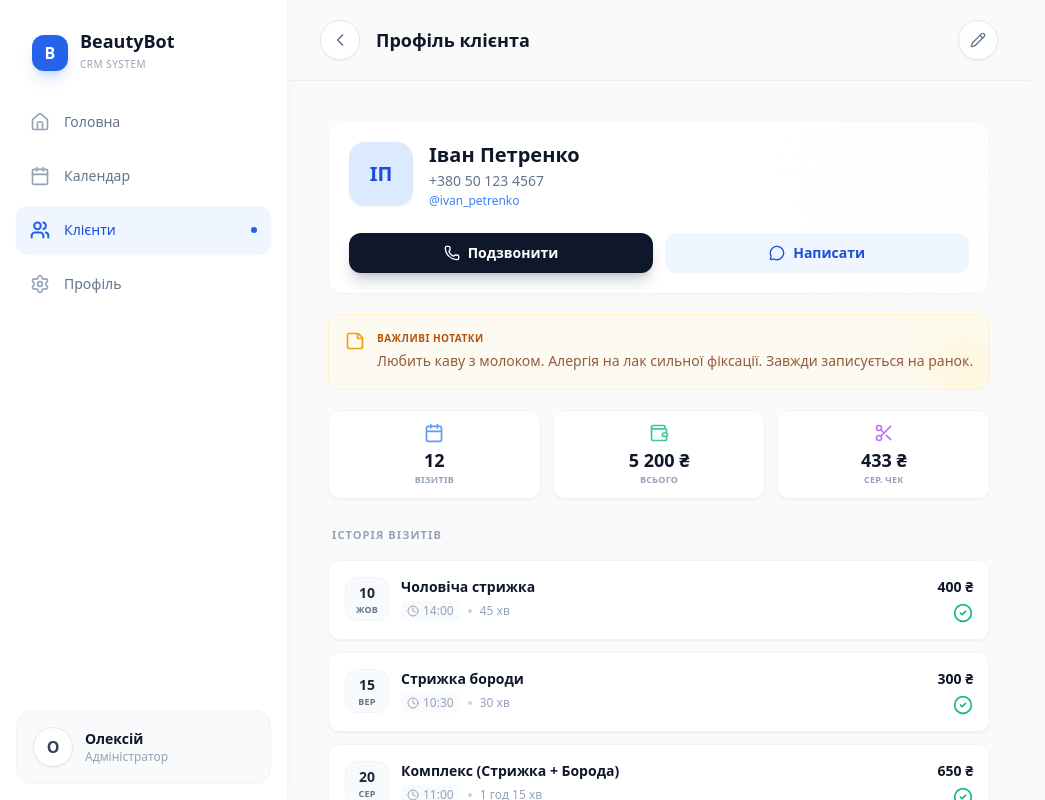
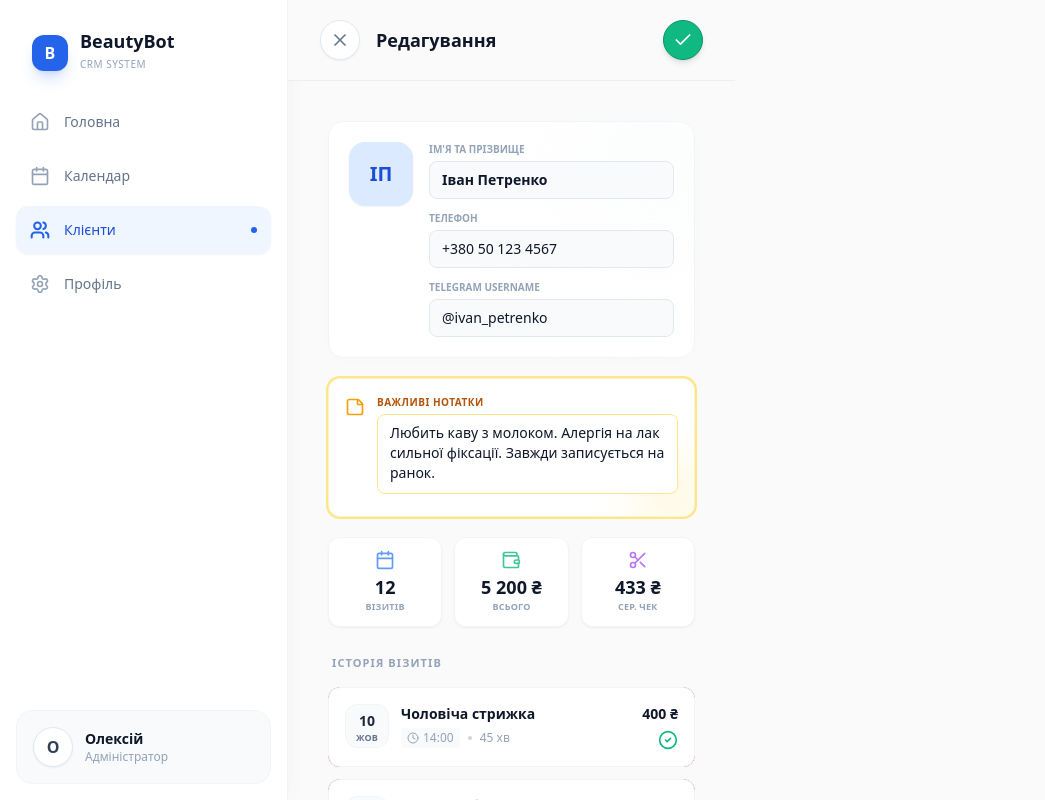
Before and after one commit to Gimmir/miniCRM, a Next.js app: page /clients/1 in a window 1280 px wide. Both pictures are taken after a click on the button 978 px from the left and 40 px from the top of the page. Shown: the whole page, without its empty margins (0-1045 px from the left). Built offline with nearby package versions, Linux system fonts and the light colour scheme.

Commit message:
feat: add edit mode and swipe-to-delete for client profile

```diff
--- a/app/clients/[id]/page.tsx
+++ b/app/clients/[id]/page.tsx
@@ -1,6 +1,6 @@
 'use client';
 
-import React, { use } from 'react';
+import React, { use, useState, useRef, useEffect } from 'react';
 import {
   Phone,
   MessageCircle,
@@ -10,14 +10,28 @@ import {
   Wallet,
   Scissors,
   StickyNote,
-  Pencil
+  Pencil,
+  Check,
+  X,
+  Trash2
 } from 'lucide-react';
 import { useRouter } from 'next/navigation';
 import { BaseLayout } from '@/components/layout';
 import { SectionTitle, StatusIcon } from '@/components/ui';
 
-// Мокові дані для прикладу
-const clientData = {
+// Типізація для візиту
+interface Visit {
+  id: string;
+  date: string;
+  time: string;
+  service: string;
+  price: string;
+  status: string;
+  duration: string;
+}
+
+// Мокові дані
+const initialClientData = {
   id: '1',
   name: 'Іван Петренко',
   phone: '+380 50 123 4567',
@@ -67,13 +81,160 @@ const clientData = {
       duration: '45 хв'
     }
   ]
-} as const;
+};
 
+// --- КОМПОНЕНТ ЕЛЕМЕНТА ЗІ СВАЙПОМ ---
+const SwipeableVisitItem = ({ visit, onDelete }: { visit: Visit; onDelete: () => void }) => {
+  const [offsetX, setOffsetX] = useState(0);
+  const [startX, setStartX] = useState<number | null>(null);
+  const itemRef = useRef<HTMLDivElement>(null);
+
+  // Скидаємо свайп, якщо клікнули в іншому місці (опціонально)
+  useEffect(() => {
+    const handleClickOutside = (event: MouseEvent | TouchEvent) => {
+      if (itemRef.current && !itemRef.current.contains(event.target as Node)) {
+        setOffsetX(0);
+      }
+    };
+    document.addEventListener('mousedown', handleClickOutside);
+    document.addEventListener('touchstart', handleClickOutside);
+    return () => {
+      document.removeEventListener('mousedown', handleClickOutside);
+      document.removeEventListener('touchstart', handleClickOutside);
+    };
+  }, []);
+
+  const handleTouchStart = (e: React.TouchEvent) => {
+    setStartX(e.touches[0].clientX);
+  };
+
+  const handleTouchMove = (e: React.TouchEvent) => {
+    if (startX === null) return;
+    const currentX = e.touches[0].clientX;
+    const diff = currentX - startX;
+
+    // Дозволяємо свайп тільки вліво (негативний diff)
+    if (diff < 0) {
+      // Обмежуємо свайп до -80px (ширина кнопки видалення) з невеликим "резиновим" ефектом
+      const newOffset = Math.max(diff, -100);
+      setOffsetX(newOffset);
+    } else if (offsetX < 0) {
+      // Якщо вже відкрито і свайпаємо вправо (закриваємо)
+      setOffsetX(Math.min(offsetX + diff, 0));
+    }
+  };
+
+  const handleTouchEnd = () => {
+    if (offsetX < -40) {
+      // Якщо протягнули достатньо далеко -> фіксуємо відкритою
+      setOffsetX(-80);
+    } else {
+      // Інакше -> закриваємо назад
+      setOffsetX(0);
+    }
+    setStartX(null);
+  };
+
+  return (
+    <div ref={itemRef} className="relative overflow-hidden rounded-xl mb-3 select-none group">
+      {/* Фон з кнопкою видалення (показується при зсуві контенту) */}
+      <div className="absolute inset-0 bg-red-500 rounded-xl flex items-center justify-end pr-5">
+        <button
+          onClick={(e) => {
+            e.stopPropagation();
+            onDelete();
+          }}
+          className="flex flex-col items-center justify-center text-white h-full w-20 active:opacity-70 transition-opacity"
+        >
+          <Trash2 className="w-5 h-5 mb-1" />
+          <span className="text-[10px] font-bold">Видалити</span>
+        </button>
+      </div>
+
+      {/* Основний контент (зсувається) */}
+      <div
+        className="bg-white p-4 rounded-xl border border-slate-100 shadow-sm relative z-10 transition-transform duration-200 ease-out active:scale-[0.98] active:bg-slate-50"
+        style={{ transform: `translateX(${offsetX}px)` }}
+        onTouchStart={handleTouchStart}
+        onTouchMove={handleTouchMove}
+        onTouchEnd={handleTouchEnd}
+      >
+        <div className="flex justify-between items-start pointer-events-none"> {/* pointer-events-none щоб текст не заважав свайпу */}
+          <div className="flex items-center gap-3">
+            <div className="w-11 h-11 rounded-xl bg-slate-50 flex items-center justify-center text-slate-500 font-bold text-xs flex-col leading-none border border-slate-100 shrink-0">
+              <span className="block mb-0.5 text-sm text-slate-800">{visit.date.split(' ')[0]}</span>
+              <span className="text-[9px] uppercase tracking-wide">{visit.date.split(' ')[1]}</span>
+            </div>
+            <div>
+              <h4 className="font-bold text-slate-900 text-sm mb-1">{visit.service}</h4>
+              <div className="flex items-center gap-2 text-xs text-slate-400 font-medium">
+                <span className="flex items-center gap-1 bg-slate-50 px-1.5 py-0.5 rounded">
+                  <Clock className="w-3 h-3" />
+                  {visit.time}
+                </span>
+                <span className="w-1 h-1 rounded-full bg-slate-300"></span>
+                <span>{visit.duration}</span>
+              </div>
+            </div>
+          </div>
+          <div className="flex flex-col items-end gap-1.5">
+            <span className="text-sm font-bold text-slate-900">{visit.price}</span>
+            <StatusIcon status={visit.status as 'confirmed' | 'cancelled'} />
+          </div>
+        </div>
+      </div>
+    </div>
+  );
+};
+
+// --- ГОЛОВНА СТОРІНКА ---
 export default function ClientProfilePage({ params }: { params: Promise<{ id: string }> }) {
   const { id } = use(params);
   const router = useRouter();
 
-  console.log('Client ID:', id);
+  // Стан для редагування
+  const [isEditing, setIsEditing] = useState(false);
+  const [clientData, setClientData] = useState(initialClientData);
+
+  // Тимчасовий стан для форми редагування
+  const [formData, setFormData] = useState({
+    name: clientData.name,
+    phone: clientData.phone,
+    username: clientData.username,
+    notes: clientData.notes
+  });
+
+  const handleEditClick = () => {
+    setFormData({
+      name: clientData.name,
+      phone: clientData.phone,
+      username: clientData.username,
+      notes: clientData.notes
+    });
+    setIsEditing(true);
+  };
+
+  const handleCancelClick = () => {
+    setIsEditing(false);
+  };
+
+  const handleSaveClick = () => {
+    setClientData({
+      ...clientData,
+      ...formData
+    });
+    setIsEditing(false);
+  };
+
+  // Функція видалення візиту
+  const handleDeleteVisit = (visitId: string) => {
+    if (confirm('Ви впевнені, що хочете видалити цей запис?')) {
+      setClientData(prev => ({
+        ...prev,
+        history: prev.history.filter(item => item.id !== visitId)
+      }));
+    }
+  };
 
   const initials = clientData.name
     .split(' ')
@@ -84,59 +245,101 @@ export default function ClientProfilePage({ params }: { params: Promise<{ id: st
 
   return (
     <BaseLayout>
-      {/* FIX: Використовуємо h-[100dvh] та overflow-hidden для контейнера.
-        Це ізолює сторінку від скролу браузера, запобігаючи "стрибанню" хедерів.
-      */}
       <div className="flex-1 w-full md:pl-72 flex flex-col h-[100dvh] overflow-hidden relative bg-[#fafafa]">
 
-        {/* FIX: Хедер тепер не sticky, а shrink-0.
-          Він стоїть статично зверху, бо скролиться тільки блок <main> нижче.
-        */}
+        {/* Custom Navigation Header */}
         <header className="shrink-0 z-30 bg-[#fafafa]/95 backdrop-blur-md border-b border-slate-200/60 px-4 py-3 md:px-8 md:py-5 flex items-center justify-between">
           <div className="flex items-center gap-4">
             <button
-              onClick={() => router.back()}
+              onClick={() => isEditing ? handleCancelClick() : router.back()}
               className="w-10 h-10 flex items-center justify-center rounded-full bg-white border border-slate-200 text-slate-500 active:scale-95 transition-all shadow-sm hover:text-slate-900 hover:border-slate-300"
             >
-              <ChevronLeft className="w-5 h-5" />
+              {isEditing ? <X className="w-5 h-5" /> : <ChevronLeft className="w-5 h-5" />}
             </button>
             <div>
-              <h1 className="text-lg font-bold text-slate-900 leading-none">Профіль клієнта</h1>
+              <h1 className="text-lg font-bold text-slate-900 leading-none">
+                {isEditing ? 'Редагування' : 'Профіль клієнта'}
+              </h1>
             </div>
           </div>
 
+          {isEditing ? (
             <button
-            onClick={() => console.log('Edit client')}
+              onClick={handleSaveClick}
+              className="w-10 h-10 flex items-center justify-center rounded-full bg-emerald-500 text-white border border-emerald-600 active:scale-95 transition-all shadow-md hover:bg-emerald-600"
+            >
+              <Check className="w-5 h-5" />
+            </button>
+          ) : (
+            <button
+              onClick={handleEditClick}
               className="w-10 h-10 flex items-center justify-center rounded-full bg-white border border-slate-200 text-slate-500 active:scale-95 transition-all shadow-sm hover:text-blue-600 hover:border-blue-200 hover:bg-blue-50"
             >
               <Pencil className="w-4 h-4" />
             </button>
+          )}
         </header>
 
-        {/* FIX: overflow-y-auto перенесено сюди.
-          overscroll-y-contain запобігає передачі скролу батьківському елементу (rubber-banding ефект тільки тут).
-        */}
         <main className="flex-1 overflow-y-auto overscroll-y-contain p-4 md:p-10 w-full max-w-7xl mx-auto pb-24 md:pb-10 space-y-5">
 
           {/* Main Card */}
           <div className="bg-white rounded-2xl p-5 border border-slate-100 shadow-[0_2px_12px_-4px_rgba(0,0,0,0.03)] relative overflow-hidden">
             <div className="flex items-start justify-between gap-4 relative z-10">
-              <div className="flex gap-4">
-                <div className={`w-16 h-16 rounded-2xl flex items-center justify-center text-xl font-bold shadow-sm ${clientData.avatarColor}`}>
+              <div className="flex gap-4 w-full">
+                <div className={`w-16 h-16 rounded-2xl flex items-center justify-center text-xl font-bold shadow-sm shrink-0 ${clientData.avatarColor}`}>
                   {initials}
                 </div>
-                <div className="flex flex-col justify-center min-w-0">
+
+                <div className="flex flex-col justify-center min-w-0 w-full">
+                  {isEditing ? (
+                    <div className="space-y-3">
+                      <div>
+                        <label className="text-[10px] uppercase font-bold text-slate-400 mb-1 block">Ім'я та прізвище</label>
+                        <input
+                          type="text"
+                          value={formData.name}
+                          onChange={(e) => setFormData({...formData, name: e.target.value})}
+                          className="w-full bg-slate-50 border border-slate-200 rounded-lg px-3 py-2 text-sm font-bold text-slate-900 focus:outline-none focus:border-blue-500 focus:ring-1 focus:ring-blue-500 transition-all"
+                          placeholder="Введіть ім'я"
+                        />
+                      </div>
+                      <div>
+                        <label className="text-[10px] uppercase font-bold text-slate-400 mb-1 block">Телефон</label>
+                        <input
+                          type="tel"
+                          value={formData.phone}
+                          onChange={(e) => setFormData({...formData, phone: e.target.value})}
+                          className="w-full bg-slate-50 border border-slate-200 rounded-lg px-3 py-2 text-sm font-medium text-slate-900 focus:outline-none focus:border-blue-500 focus:ring-1 focus:ring-blue-500 transition-all"
+                          placeholder="+380..."
+                        />
+                      </div>
+                      <div>
+                        <label className="text-[10px] uppercase font-bold text-slate-400 mb-1 block">Telegram username</label>
+                        <input
+                          type="text"
+                          value={formData.username}
+                          onChange={(e) => setFormData({...formData, username: e.target.value})}
+                          className="w-full bg-slate-50 border border-slate-200 rounded-lg px-3 py-2 text-sm font-medium text-slate-900 focus:outline-none focus:border-blue-500 focus:ring-1 focus:ring-blue-500 transition-all"
+                          placeholder="@username"
+                        />
+                      </div>
+                    </div>
+                  ) : (
+                    <>
                       <h1 className="text-xl font-bold text-slate-900 leading-tight mb-1">{clientData.name}</h1>
                       <p className="text-sm font-medium text-slate-500 mb-0.5">{clientData.phone}</p>
                       {clientData.username && (
                         <p className="text-xs text-blue-500 font-medium">{clientData.username}</p>
                       )}
+                    </>
+                  )}
                 </div>
               </div>
             </div>
 
-            {/* Quick Actions */}
-            <div className="grid grid-cols-2 gap-3 mt-6 relative z-10">
+            {/* Quick Actions (тільки коли не редагуємо) */}
+            {!isEditing && (
+              <div className="grid grid-cols-2 gap-3 mt-6 relative z-10 animate-in fade-in slide-in-from-bottom-2 duration-300">
                 <button className="flex items-center justify-center gap-2 bg-slate-900 text-white py-2.5 rounded-xl text-sm font-semibold active:scale-[0.98] transition-all shadow-lg shadow-slate-900/20">
                   <Phone className="w-4 h-4" />
                   Подзвонити
@@ -146,19 +349,30 @@ export default function ClientProfilePage({ params }: { params: Promise<{ id: st
                   Написати
                 </button>
               </div>
+            )}
 
             {/* Decor */}
             <div className="absolute -top-10 -right-10 w-40 h-40 bg-slate-50 rounded-full blur-3xl opacity-60 pointer-events-none"></div>
           </div>
 
           {/* Notes - Moved to Top */}
-          <div className="bg-amber-50/60 border border-amber-100 rounded-xl p-4 flex gap-3 relative overflow-hidden">
-            <StickyNote className="w-5 h-5 text-amber-500 shrink-0 relative z-10" />
-            <div className="relative z-10">
+          <div className={`bg-amber-50/60 border border-amber-100 rounded-xl p-4 flex gap-3 relative overflow-hidden transition-all duration-300 ${isEditing ? 'ring-2 ring-amber-200 bg-white' : ''}`}>
+            <StickyNote className="w-5 h-5 text-amber-500 shrink-0 relative z-10 mt-0.5" />
+            <div className="relative z-10 w-full">
               <h4 className="text-[10px] font-bold text-amber-700 uppercase tracking-wider mb-1">Важливі нотатки</h4>
+
+              {isEditing ? (
+                <textarea
+                  value={formData.notes}
+                  onChange={(e) => setFormData({...formData, notes: e.target.value})}
+                  className="w-full bg-white border border-amber-200 rounded-lg px-3 py-2 text-sm text-slate-900 focus:outline-none focus:border-amber-400 focus:ring-1 focus:ring-amber-400 min-h-[80px] resize-none"
+                  placeholder="Додайте нотатку про клієнта..."
+                />
+              ) : (
                 <p className="text-sm text-amber-900/80 leading-relaxed font-medium">
-                {clientData.notes}
+                  {clientData.notes || "Немає нотаток"}
                 </p>
+              )}
             </div>
             {/* Decor for notes */}
             <div className="absolute -right-4 -bottom-4 w-20 h-20 bg-amber-100 rounded-full blur-xl opacity-50 pointer-events-none"></div>
@@ -186,37 +400,21 @@ export default function ClientProfilePage({ params }: { params: Promise<{ id: st
           {/* History Section */}
           <div className="pt-2">
             <SectionTitle title="Історія візитів" />
-            <div className="space-y-3">
-              {clientData.history.map((visit) => (
-                <div
+            <div className="space-y-1">
+              {clientData.history.length > 0 ? (
+                clientData.history.map((visit) => (
+                  <SwipeableVisitItem
                     key={visit.id}
-                  className="bg-white p-4 rounded-xl border border-slate-100 shadow-sm flex flex-col gap-3 group active:bg-slate-50 transition-colors cursor-pointer select-none"
-                >
-                  <div className="flex justify-between items-start">
-                    <div className="flex items-center gap-3">
-                      <div className="w-11 h-11 rounded-xl bg-slate-50 flex items-center justify-center text-slate-500 font-bold text-xs flex-col leading-none border border-slate-100 shrink-0">
-                        <span className="block mb-0.5 text-sm text-slate-800">{visit.date.split(' ')[0]}</span>
-                        <span className="text-[9px] uppercase tracking-wide">{visit.date.split(' ')[1]}</span>
+                    visit={visit as Visit}
+                    onDelete={() => handleDeleteVisit(visit.id)}
+                  />
+                ))
+              ) : (
+                <div className="text-center p-8 border border-dashed border-slate-200 rounded-2xl bg-slate-50/30 text-slate-400">
+                  <Clock className="w-8 h-8 mx-auto mb-2 opacity-50" />
+                  <p className="text-sm font-medium">Історія візитів порожня</p>
                 </div>
-                      <div>
-                        <h4 className="font-bold text-slate-900 text-sm mb-1">{visit.service}</h4>
-                        <div className="flex items-center gap-2 text-xs text-slate-400 font-medium">
-                          <span className="flex items-center gap-1 bg-slate-50 px-1.5 py-0.5 rounded">
-                            <Clock className="w-3 h-3" />
-                            {visit.time}
-                          </span>
-                          <span className="w-1 h-1 rounded-full bg-slate-300"></span>
-                          <span>{visit.duration}</span>
-                        </div>
-                      </div>
-                    </div>
-                    <div className="flex flex-col items-end gap-1.5">
-                      <span className="text-sm font-bold text-slate-900">{visit.price}</span>
-                      <StatusIcon status={visit.status as 'confirmed' | 'cancelled'} />
-                    </div>
-                  </div>
-                </div>
-              ))}
+              )}
             </div>
           </div>
 
```
Lines whose indentation alone changed are shown as unchanged.
